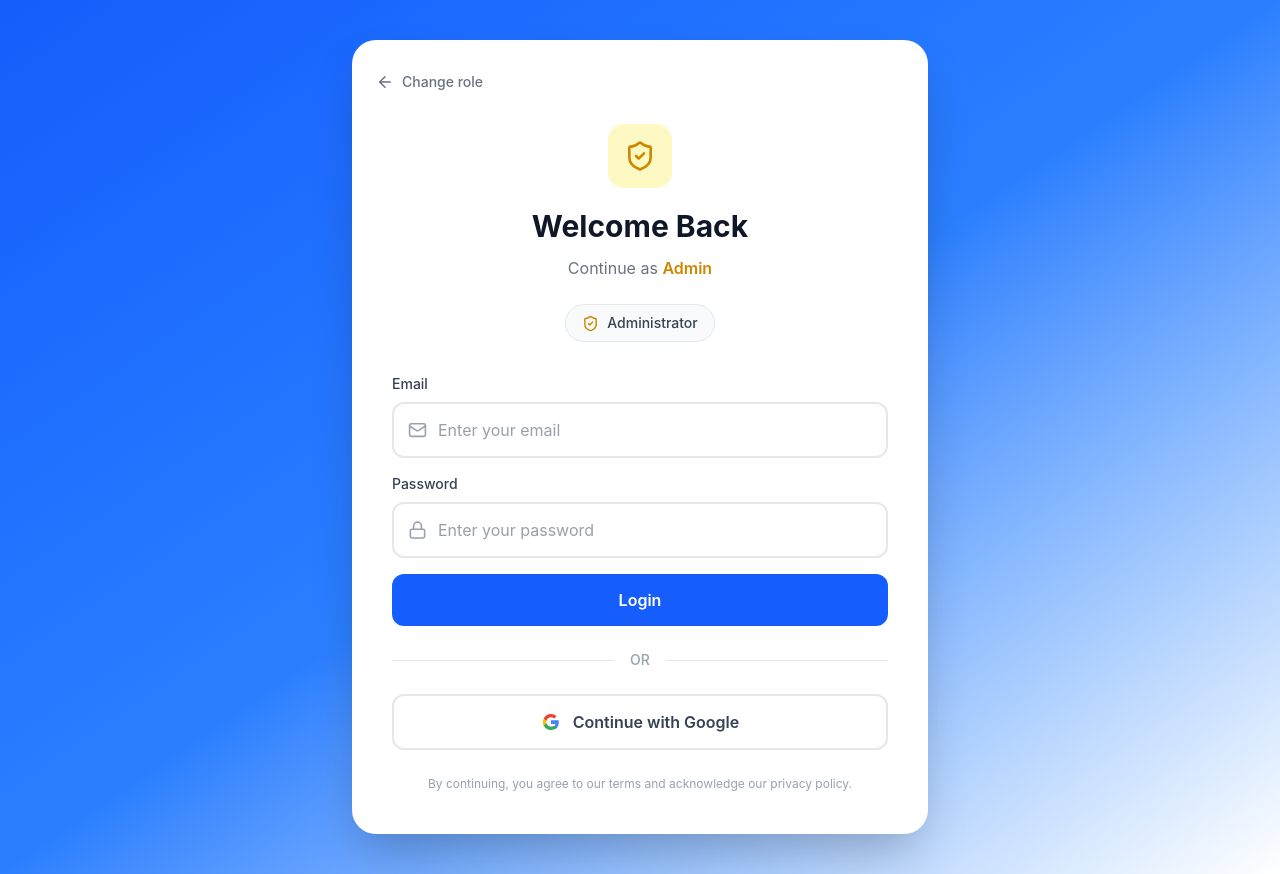
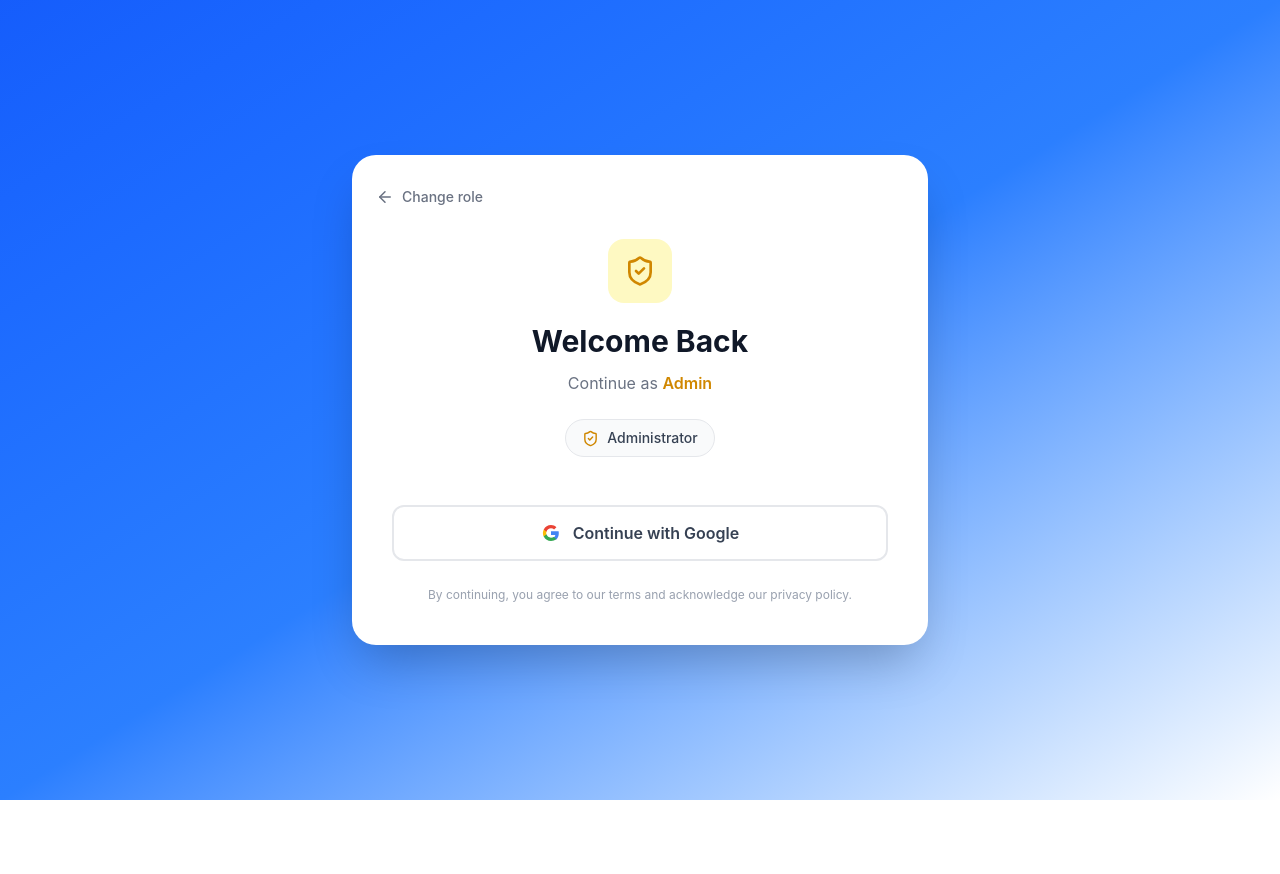
Before and after one commit to Pavan-1410/Shopping-Application, a React (Vite) app in the folder frontend/: page /login in a window 1280 px wide. After the commit the page ends 800 px from the top, so only its background shows below. Built offline with nearby package versions, Linux system fonts and the light colour scheme; no server answers; sample sign-in values are in the browser's storage.

Commit message:
removed email and password fileds

```diff
--- a/frontend/src/pages/Login.tsx
+++ b/frontend/src/pages/Login.tsx
@@ -2,15 +2,14 @@ import {
   ArrowLeft,
   ShieldCheck,
   ShoppingBag,
-  Mail,
-  Lock,
+
 } from "lucide-react";
 
 import { useNavigate } from "react-router-dom";
 
 import {
   signInWithPopup,
-  signInWithEmailAndPassword,
+
 } from "firebase/auth";
 
 import { useEffect, useState } from "react";
@@ -33,9 +32,6 @@ const Login = () => {
   const selectedRole = localStorage.getItem("selectedRole");
   const isAdmin = selectedRole === "admin";
 
-  // Email and password state
-  const [email, setEmail] = useState("");
-  const [password, setPassword] = useState("");
 
   // Firebase login loading state
   const [isLoggingIn, setIsLoggingIn] = useState(false);
@@ -105,96 +101,7 @@ const Login = () => {
   // ==========================================
   // EMAIL / PASSWORD LOGIN
   // ==========================================
-  const handleEmailLogin = async (
-    e: React.FormEvent<HTMLFormElement>
-  ) => {
-    e.preventDefault();
 
-    // Basic validation
-    if (!email.trim()) {
-      toast.error("Please enter your email.");
-      return;
-    }
-
-    if (!password) {
-      toast.error("Please enter your password.");
-      return;
-    }
-
-    try {
-      setIsLoggingIn(true);
-
-      // Login with Firebase Email & Password
-      const result = await signInWithEmailAndPassword(
-        auth,
-        email.trim(),
-        password
-      );
-
-      const user = result.user;
-
-      // Get Firebase ID Token
-      const token = await user.getIdToken();
-
-      // Call the SAME backend APIs used by Google login
-      if (selectedRole === "admin") {
-        await fetchAdminMe(token);
-      } else {
-        await fetchMe(token);
-      }
-
-      toast.success("Login successful!");
-
-      navigate("/home");
-    } catch (error: any) {
-      console.error("Email login failed:", error);
-
-      // Firebase errors
-      switch (error.code) {
-        case "auth/invalid-email":
-          toast.error("Please enter a valid email address.");
-          break;
-
-        case "auth/user-not-found":
-          toast.error("No account found with this email.");
-          break;
-
-        case "auth/wrong-password":
-          toast.error("Incorrect password.");
-          break;
-
-        case "auth/invalid-credential":
-          toast.error("Invalid email or password.");
-          break;
-
-        case "auth/user-disabled":
-          toast.error("This account has been disabled.");
-          break;
-
-        case "auth/too-many-requests":
-          toast.error(
-            "Too many login attempts. Please try again later."
-          );
-          break;
-
-        default:
-          // Backend 403
-          if (error.response?.status === 403) {
-            toast.error(
-              error.response.data.message ||
-                "You are not authorized."
-            );
-
-            navigate("/select-role");
-            return;
-          }
-
-          toast.error("Login failed. Please try again.");
-      }
-    } finally {
-      setIsLoggingIn(false);
-    }
-  };
 
   const isLoading =
     isPending || isAdminLoading || isLoggingIn;
@@ -285,87 +192,11 @@ const Login = () => {
               {/* ==========================================
                   EMAIL / PASSWORD FORM
                   ========================================== */}
-              <form
-                onSubmit={handleEmailLogin}
-                className="mt-8 space-y-4"
-              >
-                {/* Email */}
-                <div className="text-left">
-                  <label
-                    htmlFor="email"
-                    className="block text-sm font-medium text-gray-700 mb-2"
-                  >
-                    Email
-                  </label>
 
-                  <div className="relative">
-                    <Mail
-                      size={19}
-                      className="absolute left-4 top-1/2 -translate-y-1/2 text-gray-400"
-                    />
-
-                    <input
-                      id="email"
-                      type="email"
-                      value={email}
-                      onChange={(e) =>
-                        setEmail(e.target.value)
-                      }
-                      placeholder="Enter your email"
-                      autoComplete="email"
-                      className="w-full border-2 border-gray-200 rounded-xl pl-11 pr-4 py-3.5 text-gray-700 outline-none transition-all focus:border-blue-500 focus:ring-4 focus:ring-blue-100"
-                    />
-                  </div>
-                </div>
-
-                {/* Password */}
-                <div className="text-left">
-                  <label
-                    htmlFor="password"
-                    className="block text-sm font-medium text-gray-700 mb-2"
-                  >
-                    Password
-                  </label>
-
-                  <div className="relative">
-                    <Lock
-                      size={19}
-                      className="absolute left-4 top-1/2 -translate-y-1/2 text-gray-400"
-                    />
-
-                    <input
-                      id="password"
-                      type="password"
-                      value={password}
-                      onChange={(e) =>
-                        setPassword(e.target.value)
-                      }
-                      placeholder="Enter your password"
-                      autoComplete="current-password"
-                      className="w-full border-2 border-gray-200 rounded-xl pl-11 pr-4 py-3.5 text-gray-700 outline-none transition-all focus:border-blue-500 focus:ring-4 focus:ring-blue-100"
-                    />
-                  </div>
-                </div>
-
-                {/* Login Button */}
-                <button
-                  type="submit"
-                  disabled={isLoading}
-                  className="w-full bg-blue-600 hover:bg-blue-700 disabled:bg-blue-400 disabled:cursor-not-allowed rounded-xl px-5 py-3.5 text-white font-semibold transition-all duration-200 focus:outline-none focus:ring-4 focus:ring-blue-100"
-                >
-                  Login
-                </button>
-              </form>
 
               {/* OR Divider */}
               <div className="flex items-center gap-4 my-6">
-                <div className="h-px bg-gray-200 flex-1" />
 
-                <span className="text-sm text-gray-400 font-medium">
-                  OR
-                </span>
-
-                <div className="h-px bg-gray-200 flex-1" />
               </div>
 
               {/* ==========================================
```
